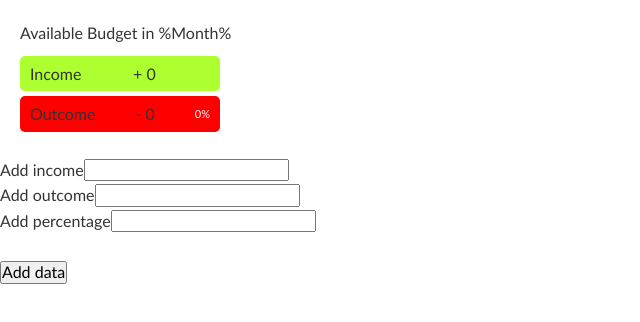
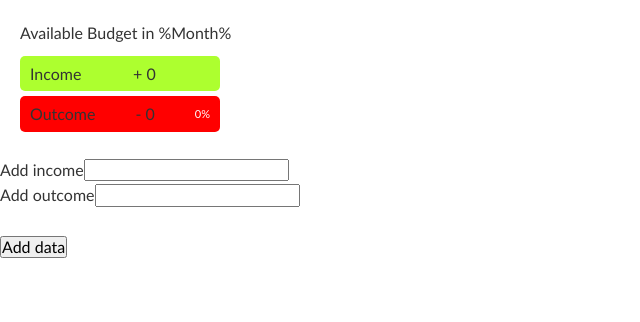
Before and after one commit to iuliancarnaru/financial-app, a React (Create React App) app: page / in a window 1280 px wide. Shown: the top 322 px of the page, without its empty margins (0-640 px from the left). Built offline with nearby package versions, Linux system fonts and the light colour scheme.

Commit message:
adding logic for percentage

```diff
--- a/src/components/App.js
+++ b/src/components/App.js
@@ -13,7 +13,10 @@ const App = () => {
   const [data, setData] = useState(dashboardData);
 
   const addDataToDashboard = inputData => {
-    setData({ ...data, ...inputData });
+    inputData.percentage = Math.floor(
+      (inputData.outcome / inputData.income) * 100
+    );
+    setData({ data, ...inputData });
   };
 
   return (
--- a/src/components/Form.js
+++ b/src/components/Form.js
@@ -16,8 +16,7 @@ const Form = props => {
 
   const handleFromSubmit = event => {
     event.preventDefault();
-    if (!inputData.income || !inputData.outcome || !inputData.percentage)
-      return;
+    if (!inputData.income || !inputData.outcome) return;
 
     props.addDataToDashboard(inputData);
     setInputData(initialState);
@@ -44,15 +43,6 @@ const Form = props => {
           onChange={handleInputChange}
         />
         <br />
-        <label htmlFor="percentage">Add percentage</label>
-        <input
-          type="number"
-          id="percentage"
-          name="percentage"
-          value={inputData.percentage}
-          onChange={handleInputChange}
-        />
-        <br />
         <br />
         <button type="submit">Add data</button>
       </form>
```
